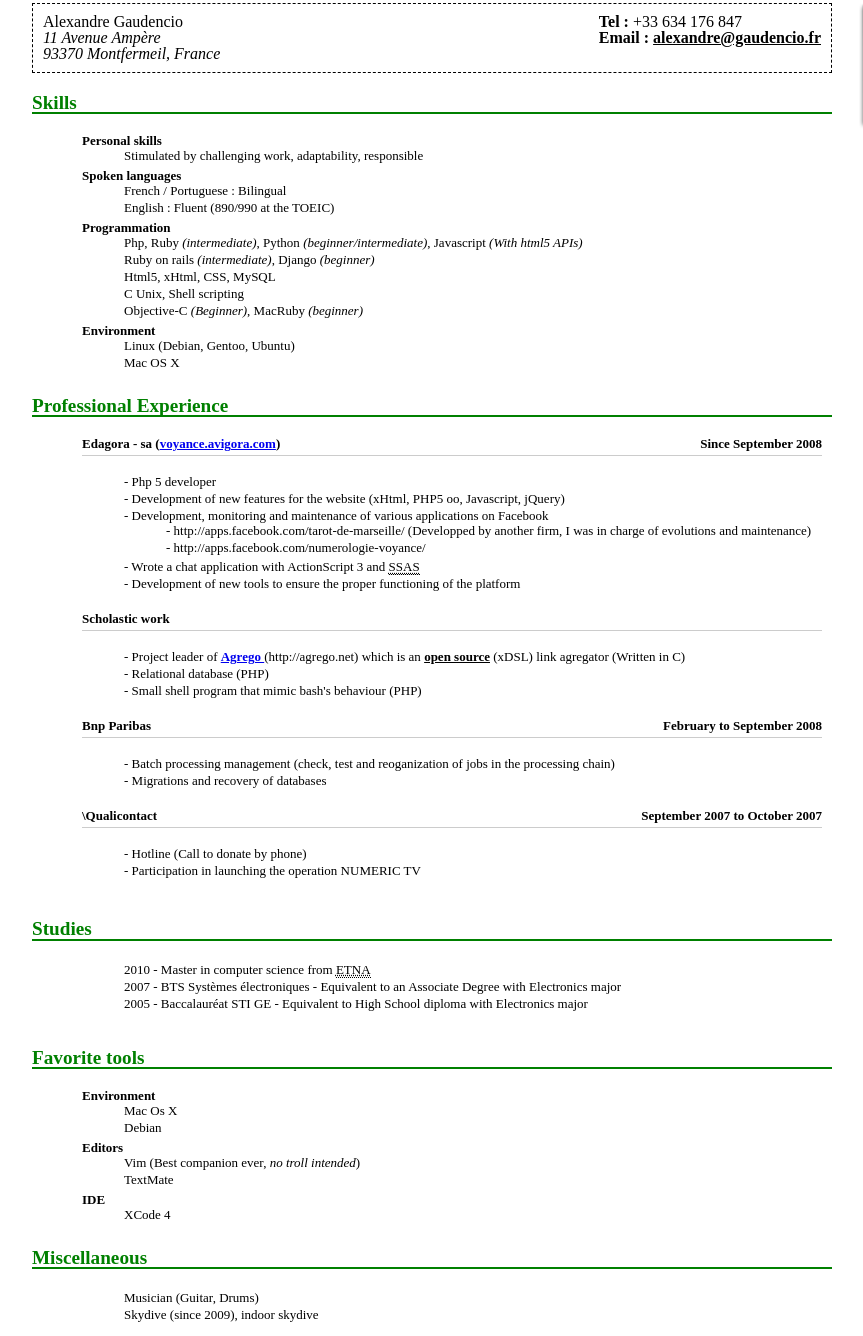
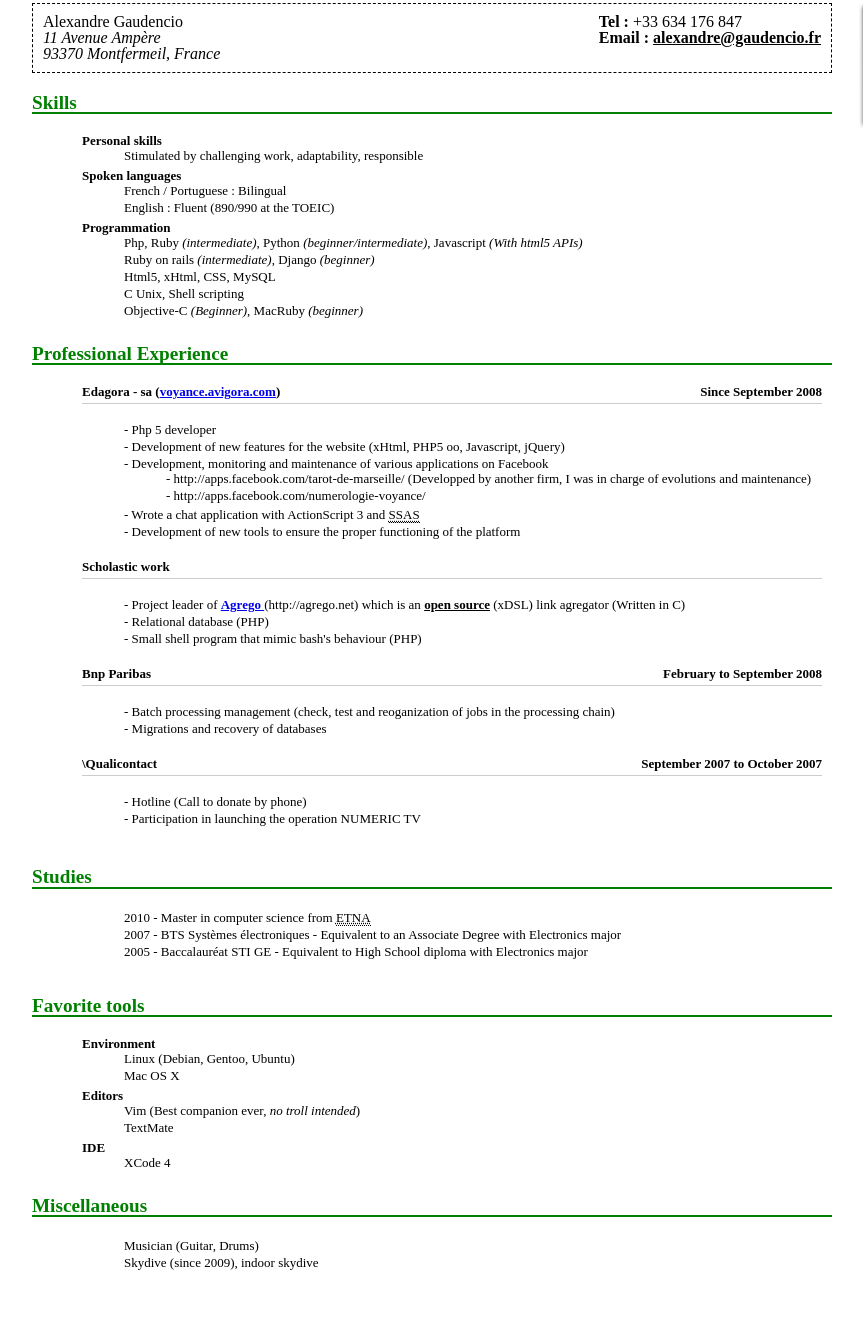
Before and after one commit to Shahor/resume, a plain HTML site: page index.html in a window 1280 px wide. Shown: the part 7-1343 px from the top of the page, without its empty margins (208-1071 px from the left). After the commit the page ends 1303 px from the top, so only its background shows below. Drawn offline with Linux system fonts and the light colour scheme.

Commit message:
Index.html
	* removed duplicate about environment

```diff
--- a/index.html
+++ b/index.html
@@ -76,16 +76,6 @@
 				<li>
 					Objective-C <i>(Beginner)</i>, MacRuby <i>(beginner)</i>
 				</li>
-			</ul>
-		</article>
-
-		<article class="skills">
-			<p>
-				<b>Environment</b>
-			</p>
-			<ul>
-				<li>Linux (Debian, Gentoo, Ubuntu)</li>
-				<li>Mac OS X</li>
 			</ul>
 		</article>
 	</section>
@@ -174,8 +164,8 @@
 				<b>Environment</b>
 			</p>
 			<ul>
-				<li>Mac Os X</li>
-				<li>Debian</li>
+				<li>Linux (Debian, Gentoo, Ubuntu)</li>
+				<li>Mac OS X</li>
 			</ul>
 		</article>
 		<article class="tools">
```
